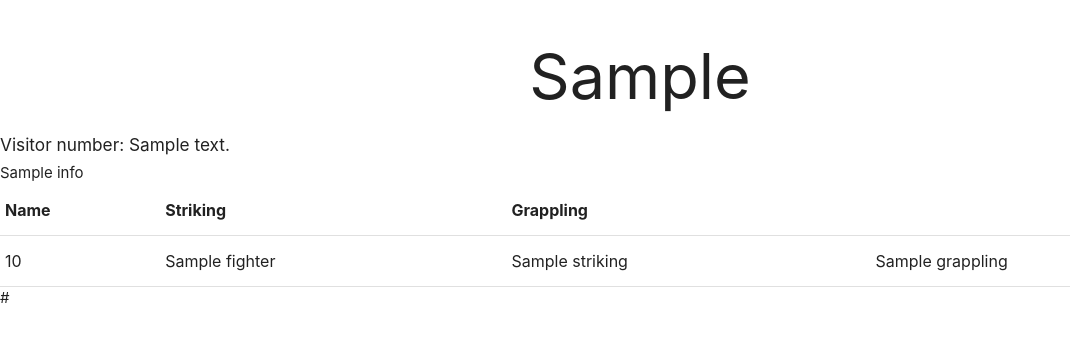
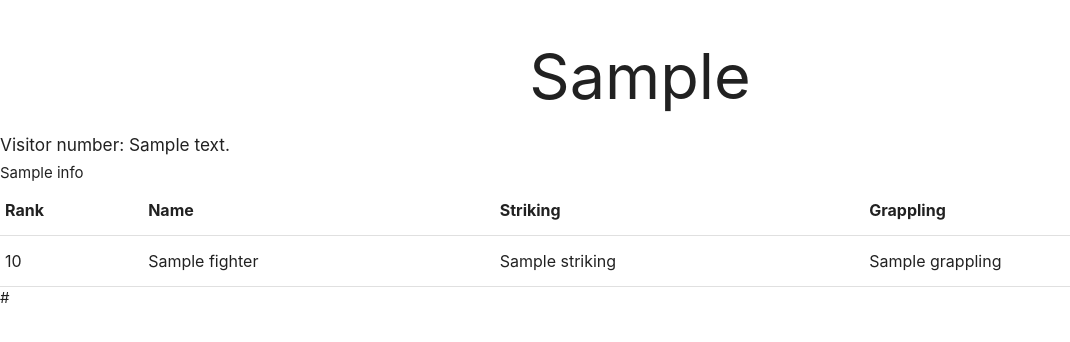
Before and after one commit to Menilek/PoundForPound, a Flask app: template templates/index.html in a window 1280 px wide. Shown: the top 342 px of the page, without its empty margins (0-1070 px from the left). Run offline with Flask 2, Linux system fonts and the light colour scheme; the template is opened without the code that fills it: most values are stand-ins (such as "Sample title", 1, 10 or a date in 2020); some libraries are stand-ins or nearby versions.

Commit message:
Added <th> rank to table template

```diff
--- a/app.py
+++ b/app.py
@@ -10,6 +10,7 @@ import time
 app = Flask(__name__)
 app.register_blueprint(api, url_prefix="/api")
 
+# start redis by issuing command: redis-server
 if os.environ.get('REDIS_URL'):
     redis_host = os.environ.get('REDIS_URL')
     cache = redis.from_url(redis_host)
--- a/templates/index.html
+++ b/templates/index.html
@@ -15,6 +15,7 @@
         <table class="highlight.striped.centred.responsive-table">
             <thead>
                 <tr>
+                    <th>Rank</th>
                     <th>Name</th>
                     <th>Striking</th>
                     <th>Grappling</th>
```
